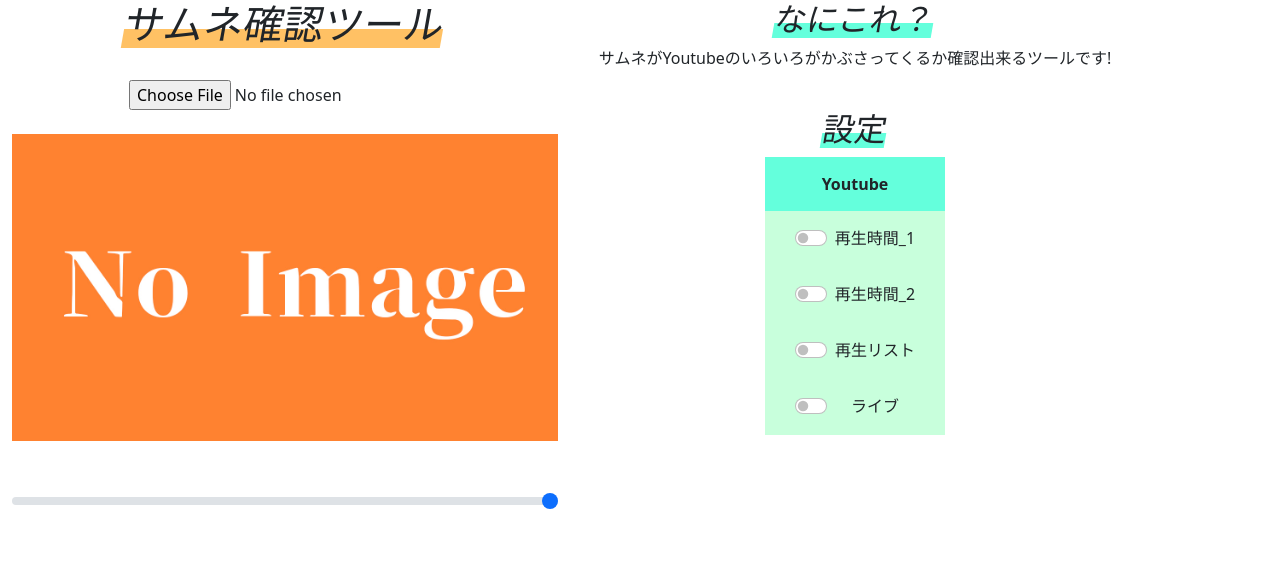
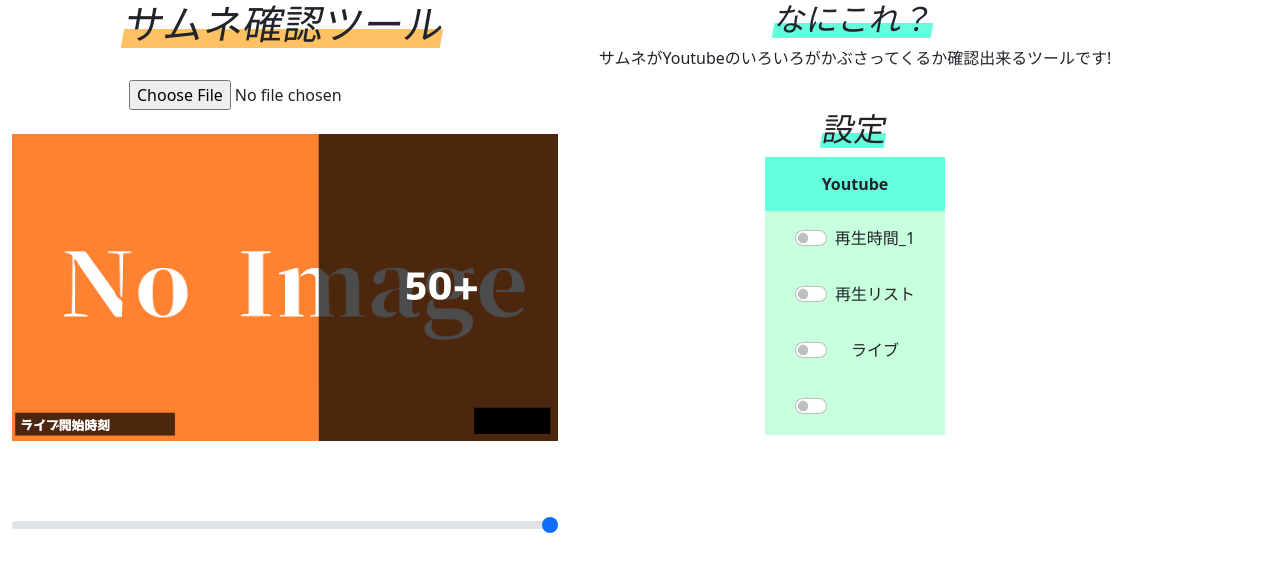
Before and after one commit to Ohno-Tk/ThumbnailChecker, a plain HTML site: page index.html in a window 1280 px wide. Drawn offline with nearby package versions, Linux system fonts and the light colour scheme.

Commit message:
[add]画像とチェックボックス処理追加

```diff
--- a/index.html
+++ b/index.html
@@ -38,6 +38,14 @@
       .container {
         margin: 0;
       }
+      .Thumbnail {
+        position: relative;
+      }
+      .ImageCheck {
+        position: absolute;
+        top: 0;
+        left: 0;
+      }
     </style>
 
   </head>
@@ -54,7 +62,12 @@
 
           <br><br>
 
-          <img src="./Images/NoImage.jpg" id="ThumbnailImage" class="img-fluid" alt="サムネイル用画像">
+          <div class="Thumbnail">
+            <img src="./Images/NoImage.jpg" id="ThumbnailImage" class="img-fluid" alt="サムネイル用画像">
+            <img src="./Images/Youtube_01.png" id="Youtube_Image_1" class="img-fluid ImageCheck" alt="Youtube_btn_1">
+            <img src="./Images/Youtube_02.png" id="Youtube_Image_2" class="img-fluid ImageCheck" alt="Youtube_btn_2">
+            <img src="./Images/Youtube_03.png" id="Youtube_Image_3" class="img-fluid ImageCheck" alt="Youtube_btn_3">
+          </div>
 
           <br><br><br>
 
@@ -86,7 +99,7 @@
               <td>
                 <div class="form-check form-switch align-middle">
                   <input class="form-check-input" type="checkbox" id="Youtube_btn_2">
-                  <label class="form-check-label" for="Youtube_btn_1">再生時間_2</label>
+                  <label class="form-check-label" for="Youtube_btn_2">再生リスト</label>
                 </div>
               </td>
             </tr>
@@ -94,7 +107,7 @@
               <td>
                 <div class="form-check form-switch align-middle">
                   <input class="form-check-input" type="checkbox" id="Youtube_btn_3">
-                  <label class="form-check-label" for="Youtube_btn_1">再生リスト</label>
+                  <label class="form-check-label" for="Youtube_btn_3">ライブ</label>
                 </div>
               </td>
             </tr>
@@ -102,7 +115,7 @@
               <td>
                 <div class="form-check form-switch align-middle">
                   <input class="form-check-input" type="checkbox" id="Youtube_btn_4">
-                  <label class="form-check-label" for="Youtube_btn_1">ライブ</label>
+                  <label class="form-check-label" for="Youtube_btn_4"></label>
                 </div>
               </td>
             </tr>
@@ -134,9 +147,25 @@
   });
 
   // スライダー
-  $('#ScaleBar').on('input change', function() {
+  $('#ScaleBar').on('input', function() {
 
-    $('#ThumbnailImage').css({transform:'scale('+ $(this).val() +')'});
+    $('.Thumbnail').css({transform:'scale('+ $(this).val() +')'});
   });
+
+  // チェックボックス
+  $('#Youtube_btn_3').on('input', function() {
+
+    if ($(this).prop("checked")){
+      console.log($(this)+"");
+
+      $('#Youtube_Image_3').css({'visibility':'visible'});
+    }
+    else{
+      $('#Youtube_Image_3').css({'visibility':'hidden'});
+    }
+  });
+
+  // チェックボックス
+
   </script>
 </html>
```
Also changed, not shown: Images/Youtube_01.png (added), Images/Youtube_02.png (added), Images/Youtube_03.png (added), Images/genshin_frame.png (added).
